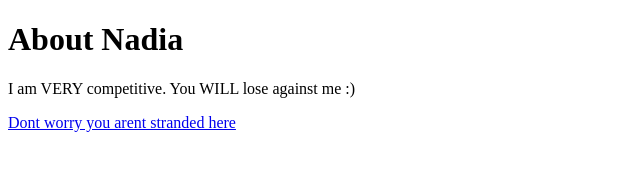
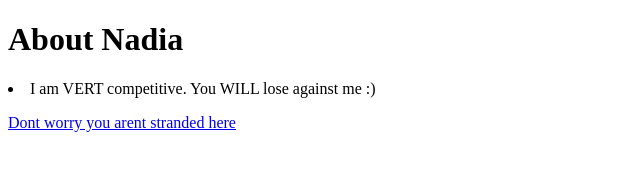
Before and after one commit to naddias/naddias.github.io, a plain HTML site: page aboutme.html in a window 1280 px wide. Shown: the full height of the page, 0-640 px from the left. Drawn offline with Linux system fonts and the light colour scheme.

Commit message:
Add files via upload

```diff
--- a/aboutme.html
+++ b/aboutme.html
@@ -7,7 +7,8 @@
 </head>
 <body>
     <h1>About Nadia</h1>
-    <p>I am VERY competitive. You WILL lose against me :)</p>
+    <li>I am VERT competitive. You WILL lose against me :)</li>
+    <ul></ul>
     <a href="index.html">Dont worry you arent stranded here
 
     </a>
```
